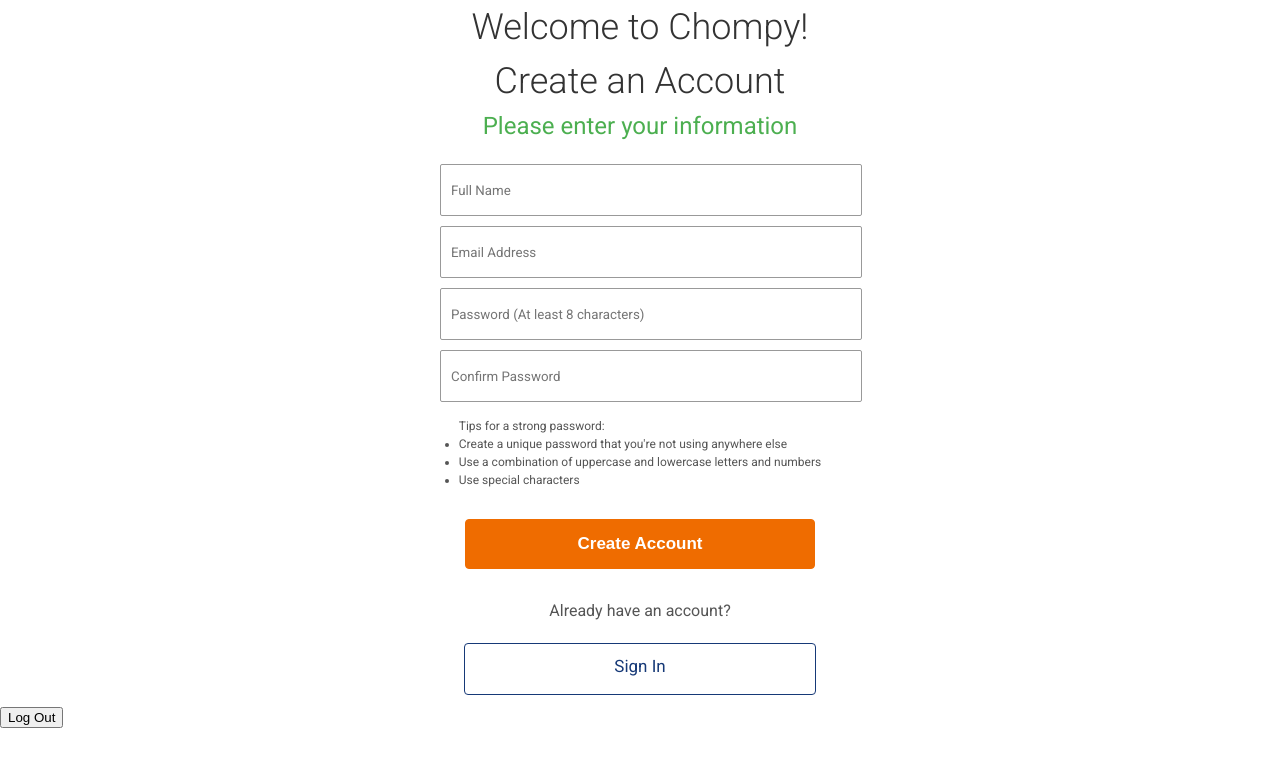
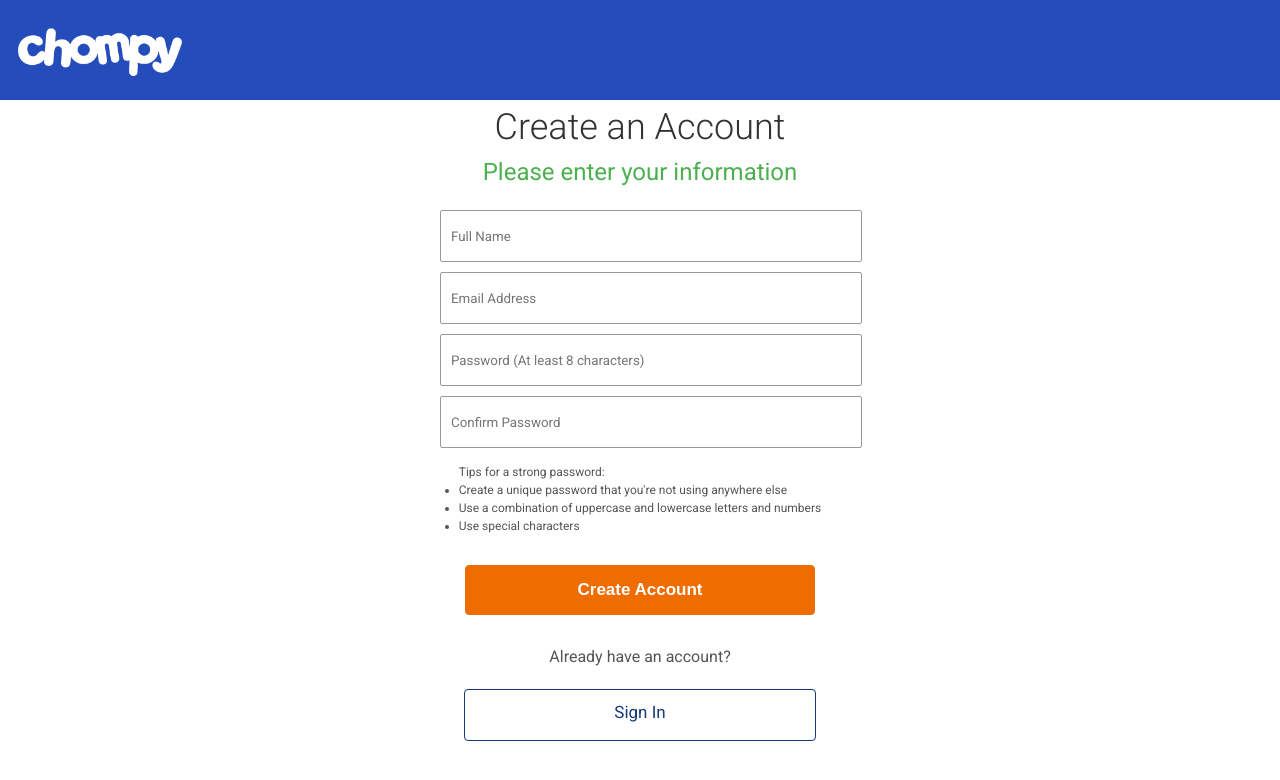
Before and after one commit to vczaran/Chompy, a React (Create React App) app in the folder frontend/: page /signup in a window 1280 px wide. Shown: the top 780 px of the page. Built offline with nearby package versions, Linux system fonts and the light colour scheme; no server answers.

Commit message:
Added logo and navbar header

```diff
--- a/frontend/src/App.js
+++ b/frontend/src/App.js
@@ -2,12 +2,14 @@ import { Route, Switch } from "react-router-dom";
 import LoginForm from "./components/LoginForm";
 import LogOut from "./components/LogOut";
 import SignupForm from "./components/SignupForm";
+import NavBar from "./components/NavBar";
 
 
 function App() {
   return (
     <>
-      <h1>Welcome to Chompy!</h1>
+      {/* <h1>Welcome to Chompy!</h1> */}
+      <NavBar />
         <Switch>
           <Route path="/login" >
             <LoginForm />
@@ -16,7 +18,7 @@ function App() {
             <SignupForm />
           </Route>
         </Switch>
-        <LogOut />
+        {/* <LogOut /> */}
   </>
 
   );
--- /dev/null
+++ b/frontend/src/components/NavBar/NavBar.css
@@ -0,0 +1,9 @@
+.nav-bar {
+    background-color: rgb(36, 76, 187);
+    height: 100px;
+}
+
+.logo {
+    width: 200px;
+    margin-top: -40px;
+}
--- /dev/null
+++ b/frontend/src/components/NavBar/index.js
@@ -0,0 +1,12 @@
+import "./NavBar.css";
+
+function NavBar () {
+    return (
+        <header className="nav-bar">
+            <img className="logo" src="images/chompy-logo.png" alt="Logo"></img>
+        </header>
+    )
+}
+
+
+export default NavBar;
```
Also changed, not shown: frontend/public/images/chompy-logo.png (added).
